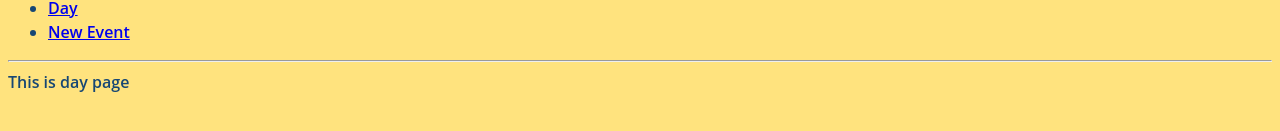
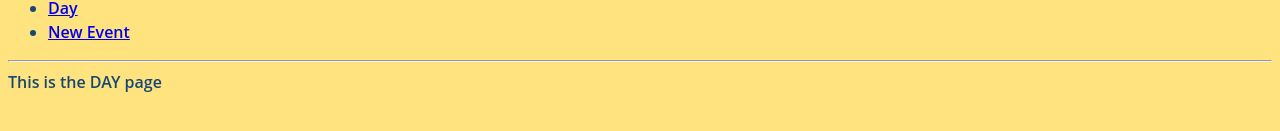
Before and after one commit to sanjitdp/hatch-calendar, a React (Create React App) app in the folder client/: page /day in a window 1280 px wide. Shown: the part 215-346 px from the top of the page. Built offline with nearby package versions, Linux system fonts and the light colour scheme.

Commit message:
initial day page upload to figure out git and check what's working

```diff
--- a/client/src/Components/Day.js
+++ b/client/src/Components/Day.js
@@ -1,9 +1,39 @@
 import React from "react";
 
 class Day extends React.Component {
+    renderHeader() {
+        return (
+            <div> THIS IS THE DAY PAGE </div>
+            // needs prev and next buttons
+            // load date in header
+            // load day of the week here
+        )
+    }
+    renderEvent() {
+        return (
+            <div> EVENTS </div>
+            // generate times (...idk how to do this)
+            // write TIMES and EVENTS as header
+            // load events (?)
+        )
+    }
+    renderOptions() {
+        return (
+            <div> export csv / add event</div>
+            // export as csv button (this will have to be a separate thing)
+            // add event button
+            // go to date
+        )
+    }
+    renderFooter() {
+        return(
+            <div> back to calendar </div>
+            // return to calendar button
+        )
+    }
     render() {
         return (
-            <div>This is day page</div>
+            <div>This is the DAY page</div>
         )
     }
 }
```
